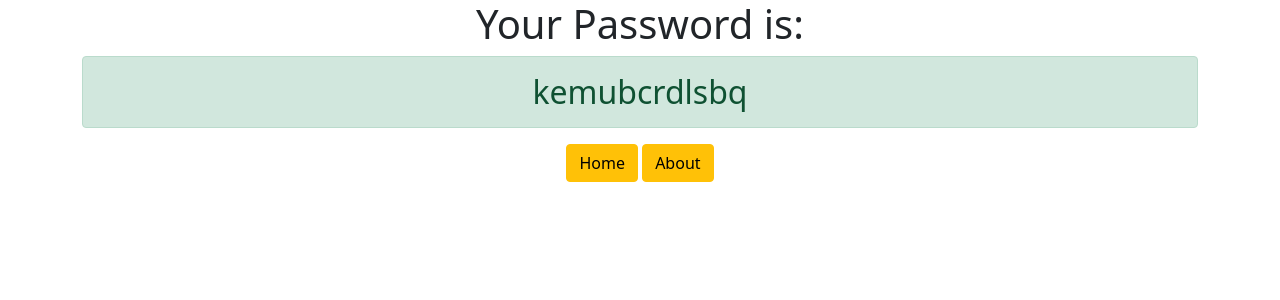
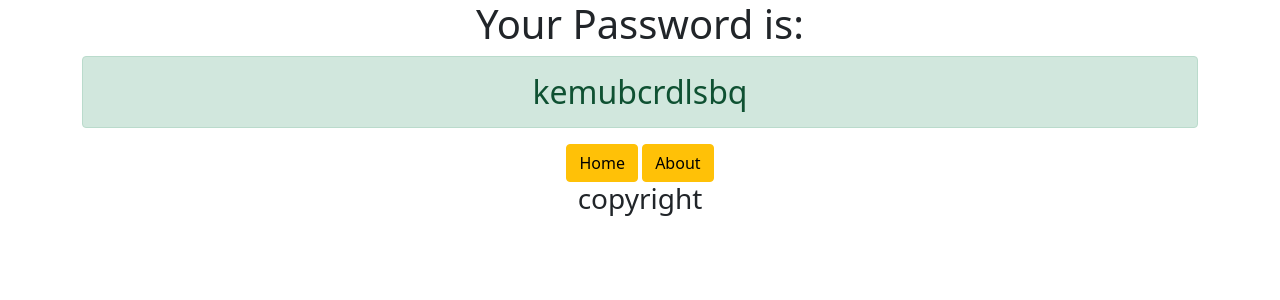
Before and after one commit to knana232/django3-password-generator, a Django app: page /generated_password/ in a window 1280 px wide. Shown: the top 300 px of the page. Run offline with Django 3.2, Linux system fonts and the light colour scheme.

Commit message:
second commit

```diff
--- a/generator/templates/generator/password.html
+++ b/generator/templates/generator/password.html
@@ -6,4 +6,6 @@
 
 <a href="{% url 'home' %}" class="btn btn-warning" >Home</a>
 <a href="{% url 'about' %}" class="btn btn-warning ">About</a>
+
+<h3>copyright</h3>
 </div>
```
